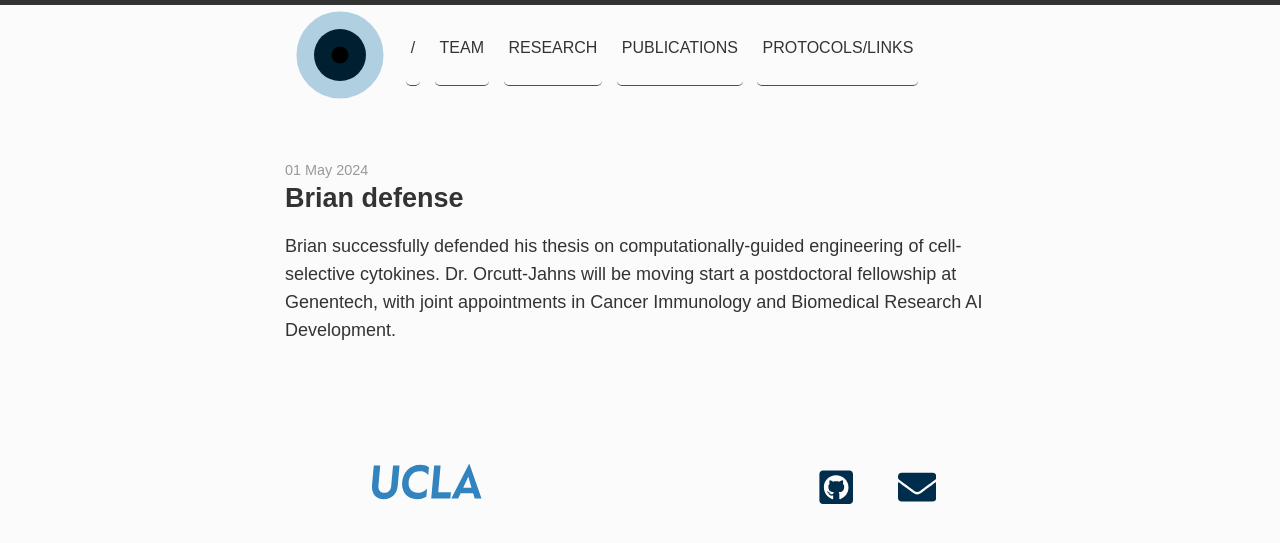
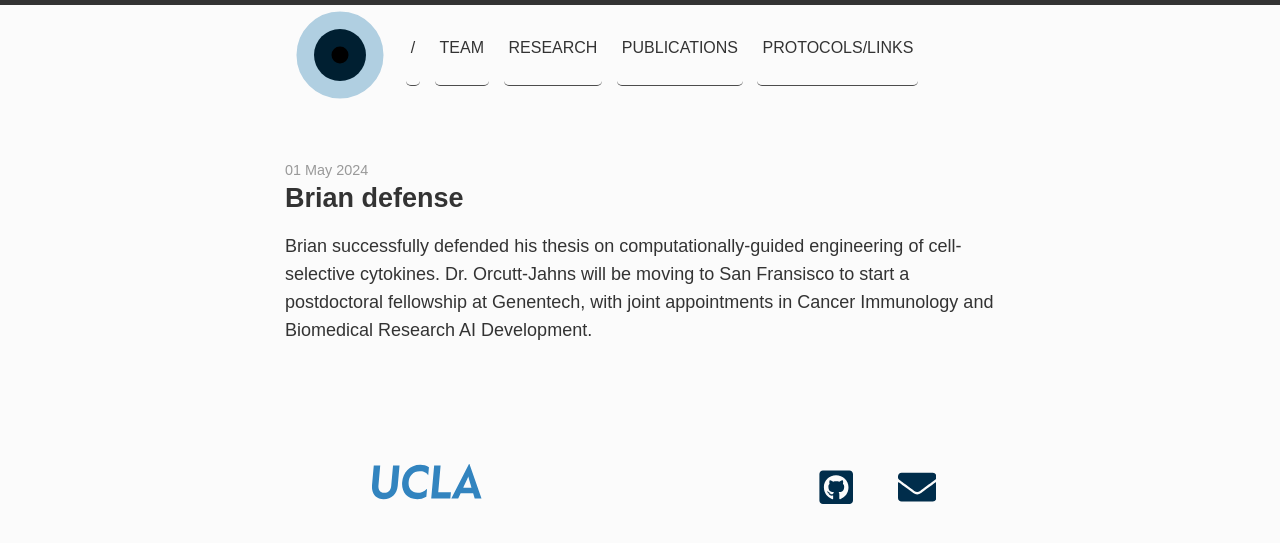
Before and after one commit to meyer-lab/asmlab.org, a Jekyll site: the page built from _posts/news/2024-05-01-Brian-defense.md, in a window 1280 px wide. Shown: the top 543 px of the page. Built offline with Jekyll 4.4.1, drawn with Linux system fonts in a browser that asks for light colours; some web fonts are replaced.

```diff
--- a/_posts/news/2024-05-01-Brian-defense.md
+++ b/_posts/news/2024-05-01-Brian-defense.md
@@ -4,4 +4,4 @@
 date:   2024-05-01 12:00:00
 categories: news
 ---
-Brian successfully defended his thesis on computationally-guided engineering of cell-selective cytokines. Dr. Orcutt-Jahns will be moving start a postdoctoral fellowship at Genentech, with joint appointments in Cancer Immunology and Biomedical Research AI Development.
+Brian successfully defended his thesis on computationally-guided engineering of cell-selective cytokines. Dr. Orcutt-Jahns will be moving to San Fransisco to start a postdoctoral fellowship at Genentech, with joint appointments in Cancer Immunology and Biomedical Research AI Development.
```
Also changed, not shown: _posts/news/2023-05-31-Farnaz-defense.md (added, +7 -0 lines).
